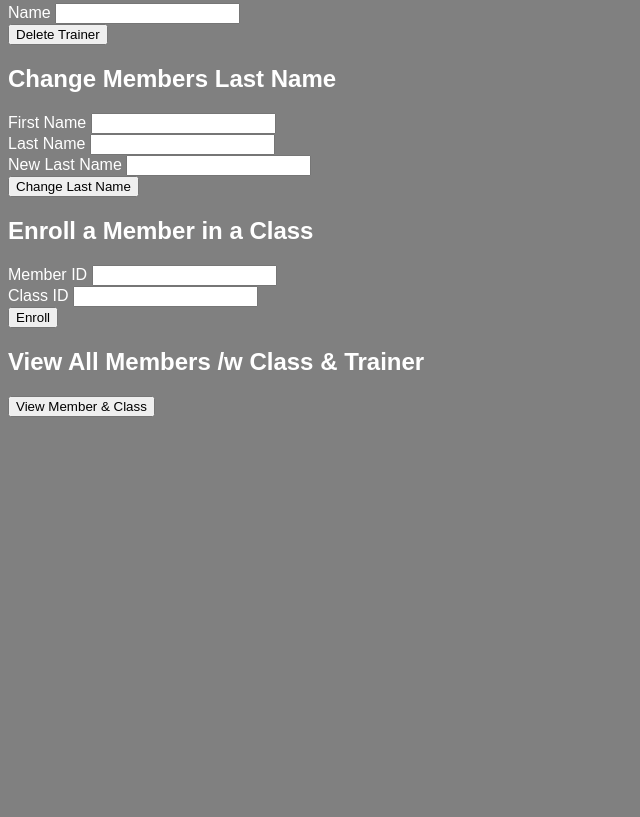
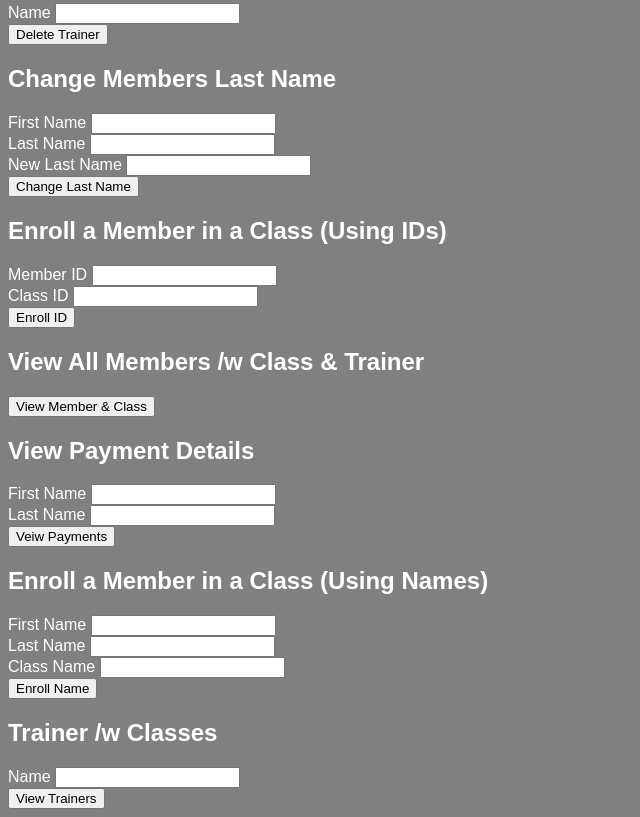
Before and after one commit to InfernoX7/Database, a PHP site: page / in a window 1280 px wide. Shown: the part 412-1229 px from the top of the page, without its empty margins (0-640 px from the left). Before the commit the page ends 828 px from the top, so only its background shows below. Run offline with PHP 8.4, Linux system fonts and the light colour scheme.

Commit message:
Update index.php

```diff
--- a/php/index.php
+++ b/php/index.php
@@ -7,23 +7,23 @@
 ?>
 <body>
 	<h2>View All Members Details</h2>
-	<form action ="listMembers.php" method="post">
+	<form action ="listMember.php" method="post">
 		<input type = "submit" value = 'View Members' name = "viewMembers"><br>
 	</form>
 
 	<h2>View All Members /w Trainer</h2>
-	<form action ="listMembers.php" method="post">
+	<form action ="listMember.php" method="post">
 		<input type = "submit" value = 'View Members & Trainers' name = "viewMemTrain"><br>
 	</form>
 
 	<h2>Add a Trainer</h2>
-	<form action = "changeLastName.php" method ="post">
+	<form action = "changeTrainer.php" method ="post">
 		Name <input type="text" name = "newTrainer"><br>
 		<Input type = "submit" value = "Add New Trainer"><br>
 	</form>
 
 	<h2>Delete a Trainer</h2>
-	<form action = "changeLastName.php" method ="post">
+	<form action = "changeTrainer.php" method ="post">
 		Name <input type="text" name = "delTrainer"><br>
 		<Input type = "submit" value = "Delete Trainer"><br>
 	</form>
@@ -36,17 +36,36 @@
 		<Input type = "submit" value = "Change Last Name"><br>
 	</form>
 
-	<h2>Enroll a Member in a Class</h2>
+	<h2>Enroll a Member in a Class (Using IDs)</h2>
 	<form action = "enroll.php" method ="post">
 		Member ID <input type="text" name = "memID"><br>
 		Class ID <input type="text" name = "classID"><br>
-		<Input type = "submit" value = "Enroll"><br>
+		<Input type = "submit" value = "Enroll ID"><br>
 	</form>
 
 	<h2>View All Members /w Class & Trainer</h2>
-	<form action ="listMembers.php" method="post">
+	<form action ="listMember.php" method="post">
 		<input type = "submit" value = 'View Member & Class' name = "viewMemClass"><br>
 	</form>
 
+	<h2>View Payment Details</h2>
+	<form action = "listPayment.php" method ="post">
+		First Name <input type="text" name = "fName"><br>
+		Last Name <input type="text" name = "lName"><br>
+		<Input type = "submit" value = "Veiw Payments"><br>
+	</form>
 
+	<h2>Enroll a Member in a Class (Using Names)</h2>
+	<form action = "enroll.php" method ="post">
+		First Name <input type="text" name = "fName"><br>
+		Last Name <input type="text" name = "lName"><br>
+		Class Name <input type="text" name = "className"><br>
+		<Input type = "submit" value = "Enroll Name"><br>
+	</form>
+
+	<h2>Trainer /w Classes</h2>
+	<form action = "listTrainer.php" method ="post">
+		Name <input type="text" name = "newTrainer"><br>
+		<Input type = "submit" value = "View Trainers"><br>
+	</form>
 </body>
```
